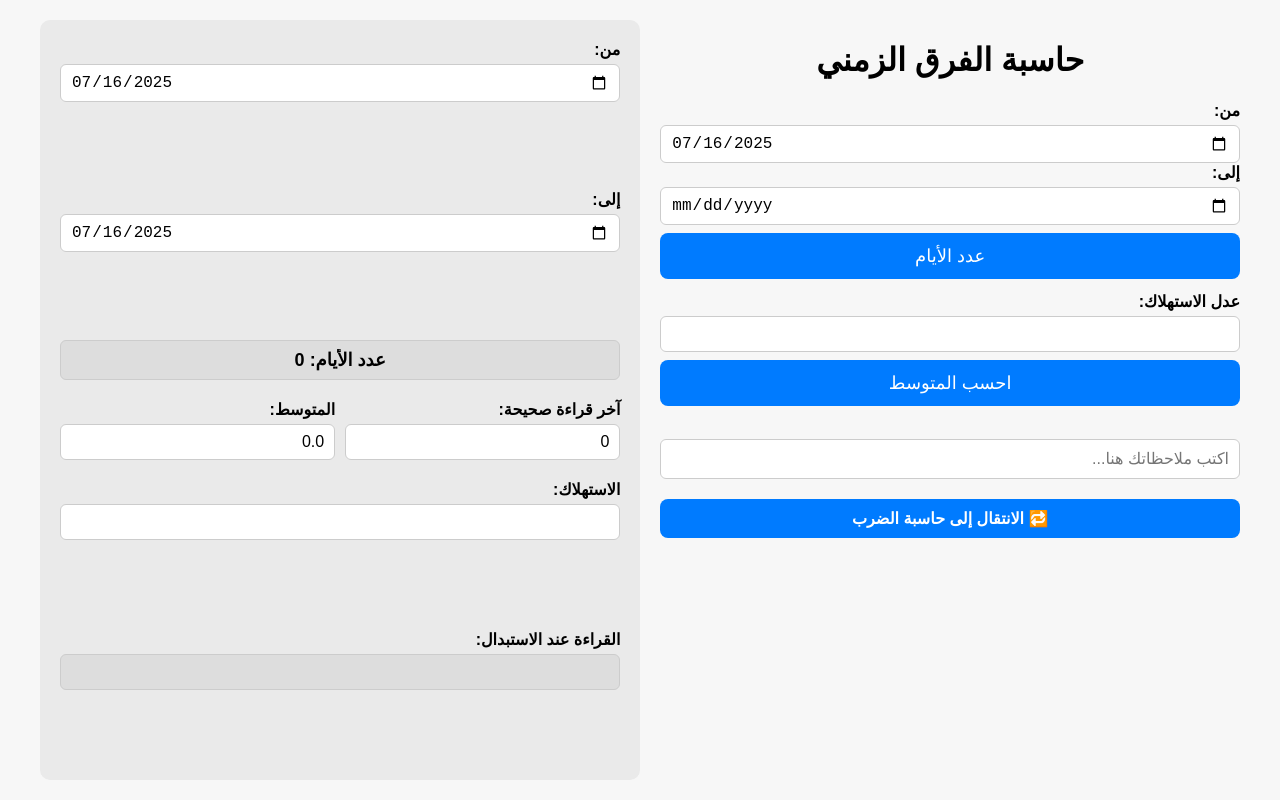
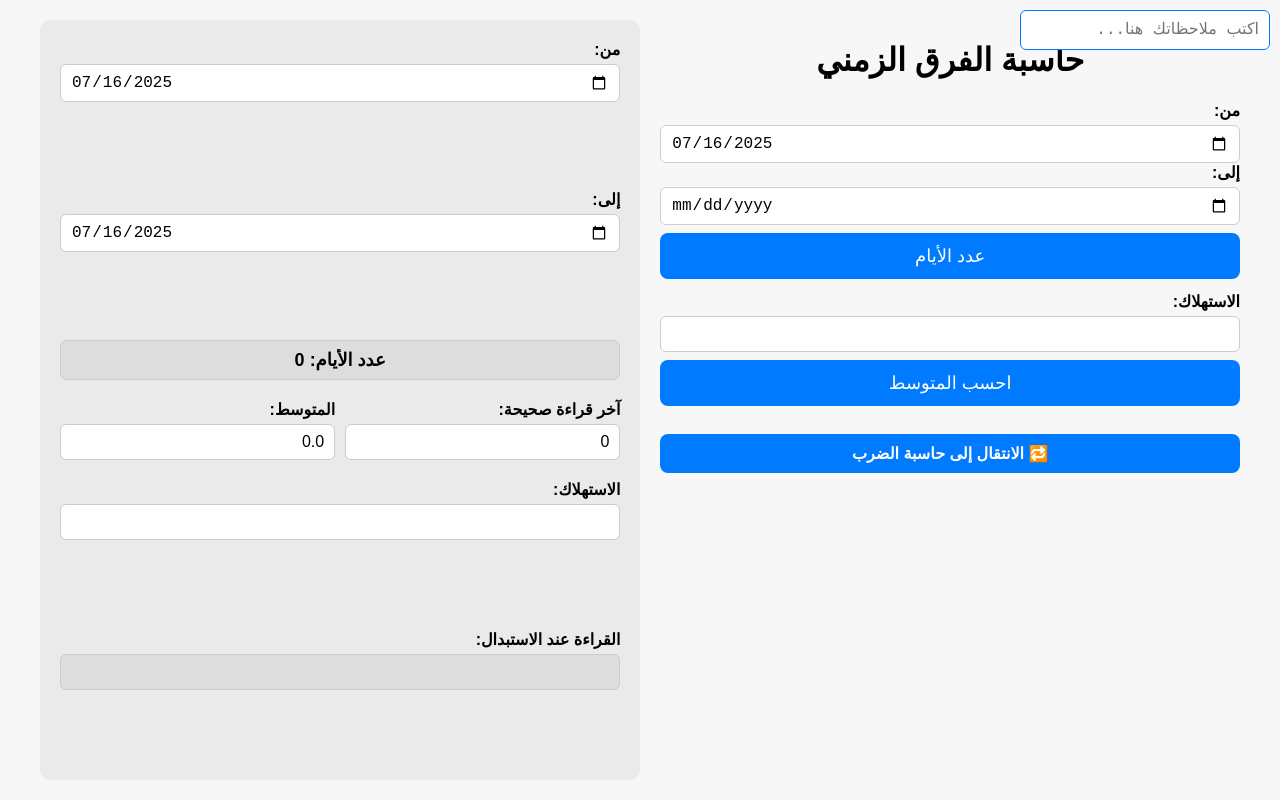
Before and after one commit to solo3i/culapp, a plain HTML site: page index.html in a window 1280 px wide. Drawn offline with Linux system fonts and the light colour scheme.

Commit message:
Update index.html
up final 4

```diff
--- a/index.html
+++ b/index.html
@@ -23,6 +23,7 @@
       display: flex;
       flex-direction: row;
       gap: 20px;
+      position: relative; /* عشان مربع الملاحظات يكون absolute بالنسبة للجسم */
     }
     #leftSide {
       width: 50%;
@@ -81,17 +82,6 @@
       box-sizing: border-box;
       text-align: center;
     }
-    #noteBox {
-      margin-top: 20px;
-      font-size: 16px;
-      padding: 8px 10px;
-      border-radius: 6px;
-      border: 1px solid #ccc;
-      width: 100%;
-      box-sizing: border-box;
-      height: 40px;
-      resize: none;
-    }
 
     /* أزرار القسم القديم بشكل كبير وعرض كامل */
     button {
@@ -141,9 +131,30 @@
     .link-button:hover {
       background-color: #0056b3;
     }
+
+    /* مربع الملاحظات في الزاوية اليمنى العليا */
+    #noteBoxCorner {
+      position: absolute;
+      top: 10px;
+      right: 10px;
+      width: 250px;
+      height: 40px;
+      padding: 8px 10px;
+      font-size: 16px;
+      border-radius: 6px;
+      border: 1px solid #007BFF;
+      resize: none;
+      box-sizing: border-box;
+      background-color: white;
+      direction: rtl;
+      text-align: right;
+    }
   </style>
 </head>
 <body>
+
+  <!-- مربع الملاحظات بالزاوية اليمنى -->
+  <textarea id="noteBoxCorner" placeholder="اكتب ملاحظاتك هنا..."></textarea>
 
   <div id="leftSide">
     <h1>حاسبة الفرق الزمني</h1>
@@ -164,14 +175,12 @@
     </div>
 
     <div class="section">
-      <label>عدل الاستهلاك:</label>
+      <label> الاستهلاك:</label>
       <input type="number" id="divisionInput" />
       <button onclick="calculateDivision()">احسب المتوسط</button>
       <div class="result" id="divisionResult" style="display: none;" onclick="copyText(this)"></div>
       <div class="notice" id="divNotice"></div>
     </div>
-
-    <input type="text" id="noteBox" placeholder="اكتب ملاحظاتك هنا..." />
 
     <a class="link-button" href="second.html">🔁 الانتقال إلى حاسبة الضرب</a>
   </div>
```
